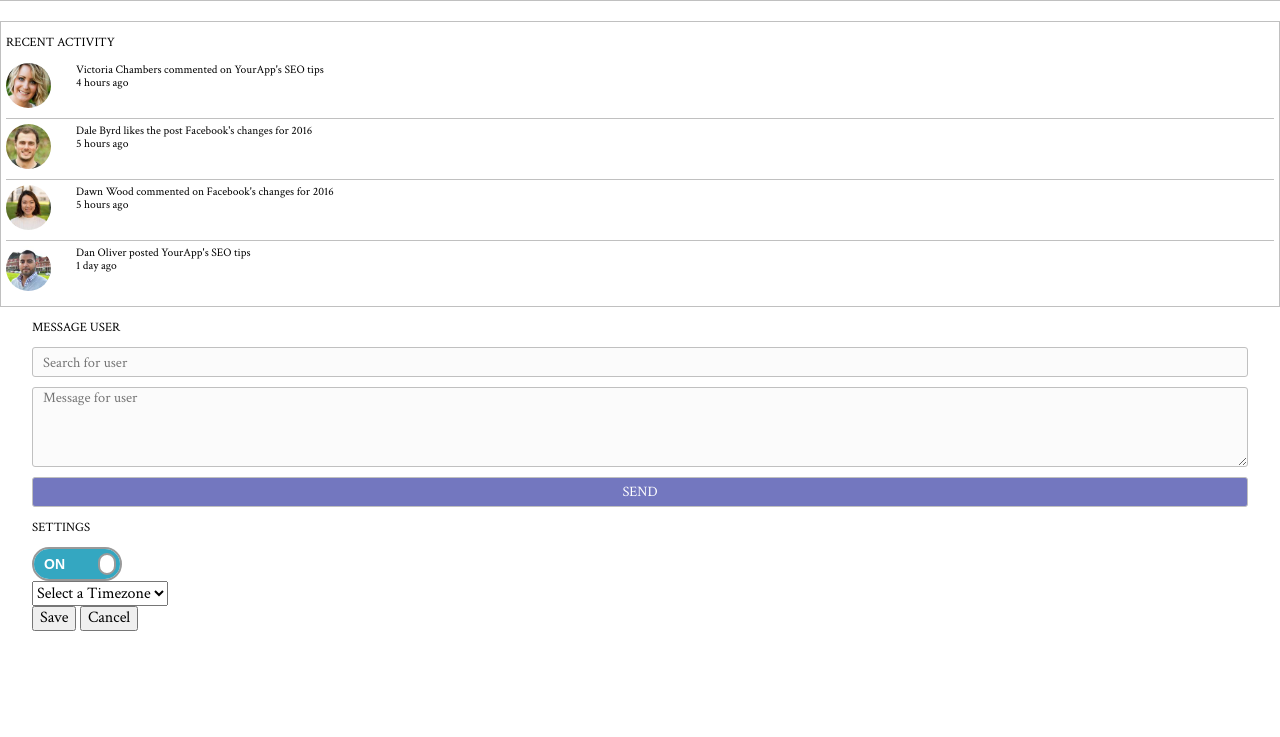
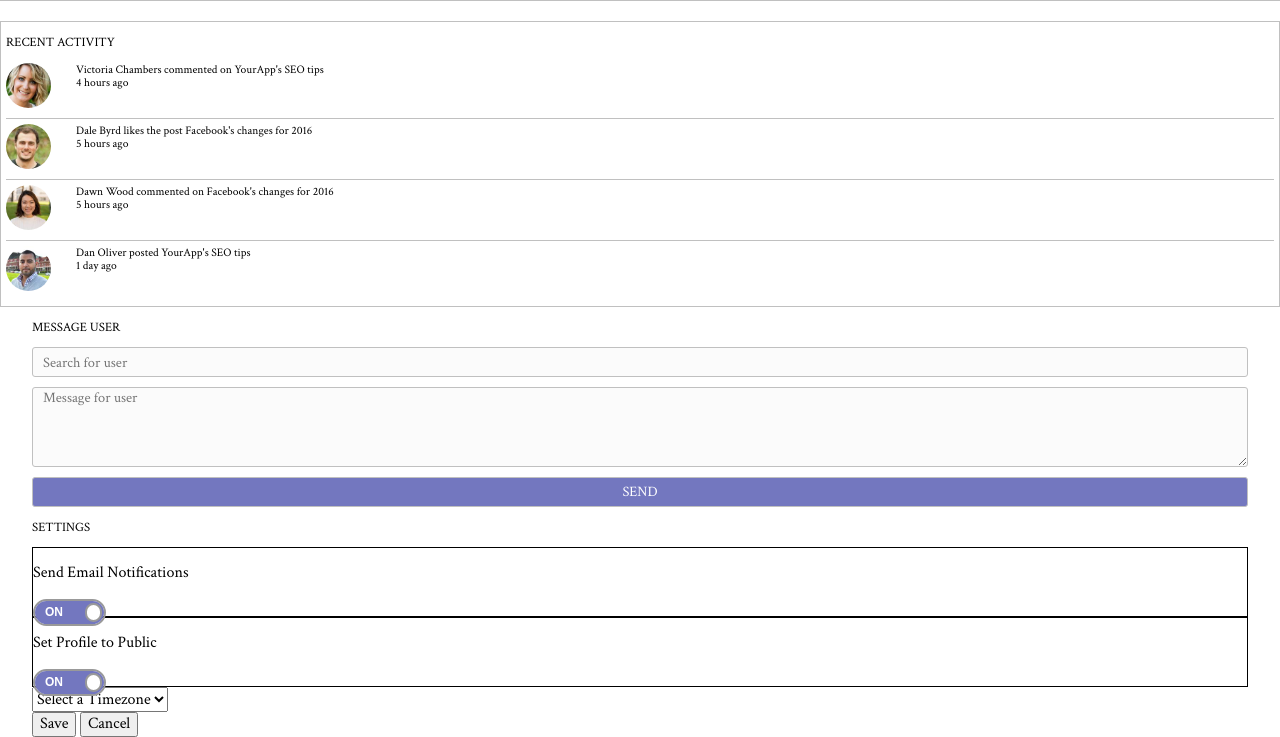
Before and after one commit to Simonpham94/Techdegree-project-7, a plain HTML site: page index.html in a window 1280 px wide. Shown: the part 1368-2105 px from the top of the page. Before the commit the page ends 1999 px from the top, so only its background shows below. Drawn offline with Linux system fonts and the light colour scheme.

Commit message:
new changes

```diff
--- a/index.html
+++ b/index.html
@@ -232,12 +232,26 @@
             <section class="settings">
                 <h3>Settings</h3>
 
+                <div class="toggle-wrapper">
+                    <p>Send Email Notifications</p>
                     <div class="onoffswitch">
                         <input type="checkbox" name="onoffswitch" class="onoffswitch-checkbox" id="myonoffswitch" tabindex="0" checked>
                         <label class="onoffswitch-label" for="myonoffswitch">
                             <span class="onoffswitch-inner"></span>
                             <span class="onoffswitch-switch"></span>
                         </label>
+                    </div>
+                </div>
+
+                <div class="toggle-wrapper">
+                    <p>Set Profile to Public</p>
+                    <div class="onoffswitch">
+                        <input type="checkbox" name="onoffswitch" class="onoffswitch-checkbox" id="myonoffswitch" tabindex="0" checked>
+                        <label class="onoffswitch-label" for="myonoffswitch">
+                            <span class="onoffswitch-inner"></span>
+                            <span class="onoffswitch-switch"></span>
+                        </label>
+                    </div>
                 </div>
 
                 <select class="form-field" id="timezone">
--- a/scss/base/_base.scss
+++ b/scss/base/_base.scss
@@ -324,3 +324,10 @@ nav {
         height: 30px;
     }
 }
+
+.toggle-wrapper {
+    border: 1px solid black;
+    height: 70px;
+
+
+}
--- a/scss/components/_components.scss
+++ b/scss/components/_components.scss
@@ -34,8 +34,9 @@
 }
 
 /* =======Toggle Switches===== */
+
 .onoffswitch {
-    position: relative; width: 90px;
+    position: relative; width: 73px;
     -webkit-user-select:none; -moz-user-select:none; -ms-user-select: none;
 }
 .onoffswitch-checkbox {
@@ -52,14 +53,14 @@
     transition: margin 0.3s ease-in 0s;
 }
 .onoffswitch-inner:before, .onoffswitch-inner:after {
-    display: block; float: left; width: 50%; height: 30px; padding: 0; line-height: 30px;
-    font-size: 14px; color: white; font-family: Trebuchet, Arial, sans-serif; font-weight: bold;
+    display: block; float: left; width: 50%; height: 23px; padding: 0; line-height: 23px;
+    font-size: 12px; color: white; font-family: Trebuchet, Arial, sans-serif; font-weight: bold;
     box-sizing: border-box;
 }
 .onoffswitch-inner:before {
     content: "ON";
     padding-left: 10px;
-    background-color: #34A7C1; color: #FFFFFF;
+    background-color: #7377BF; color: #FFFFFF;
 }
 .onoffswitch-inner:after {
     content: "OFF";
@@ -68,10 +69,10 @@
     text-align: right;
 }
 .onoffswitch-switch {
-    display: block; width: 18px; margin: 6px;
+    display: block; width: 17px; margin: 4px;
     background: #FFFFFF;
     position: absolute; top: 0; bottom: 0;
-    right: 56px;
+    right: 46px;
     border: 2px solid #999999; border-radius: 20px;
     transition: all 0.3s ease-in 0s;
 }
```
Also changed, not shown: css/styles.css, 1 other file. Lines whose indentation alone changed are shown as unchanged.
